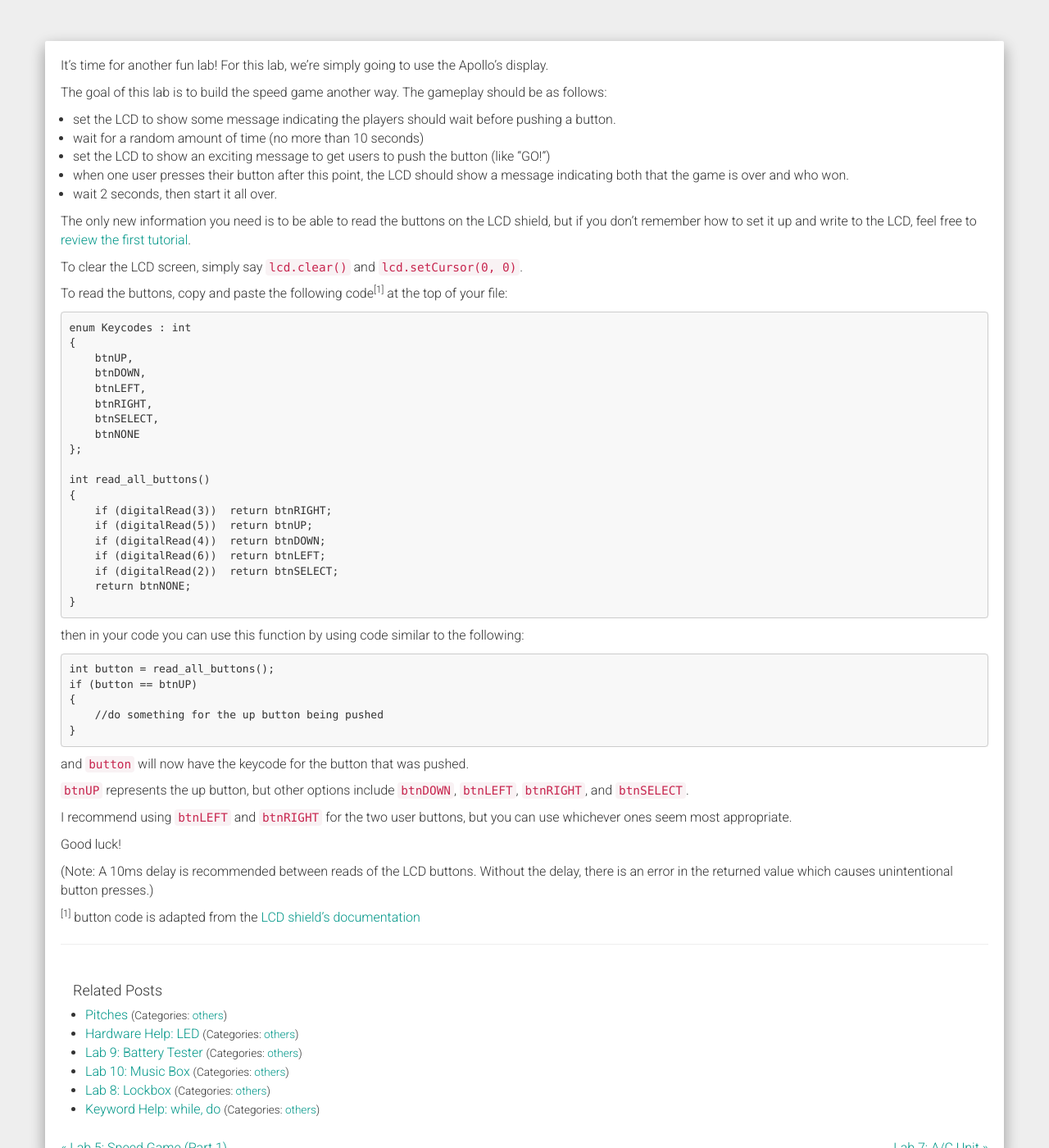
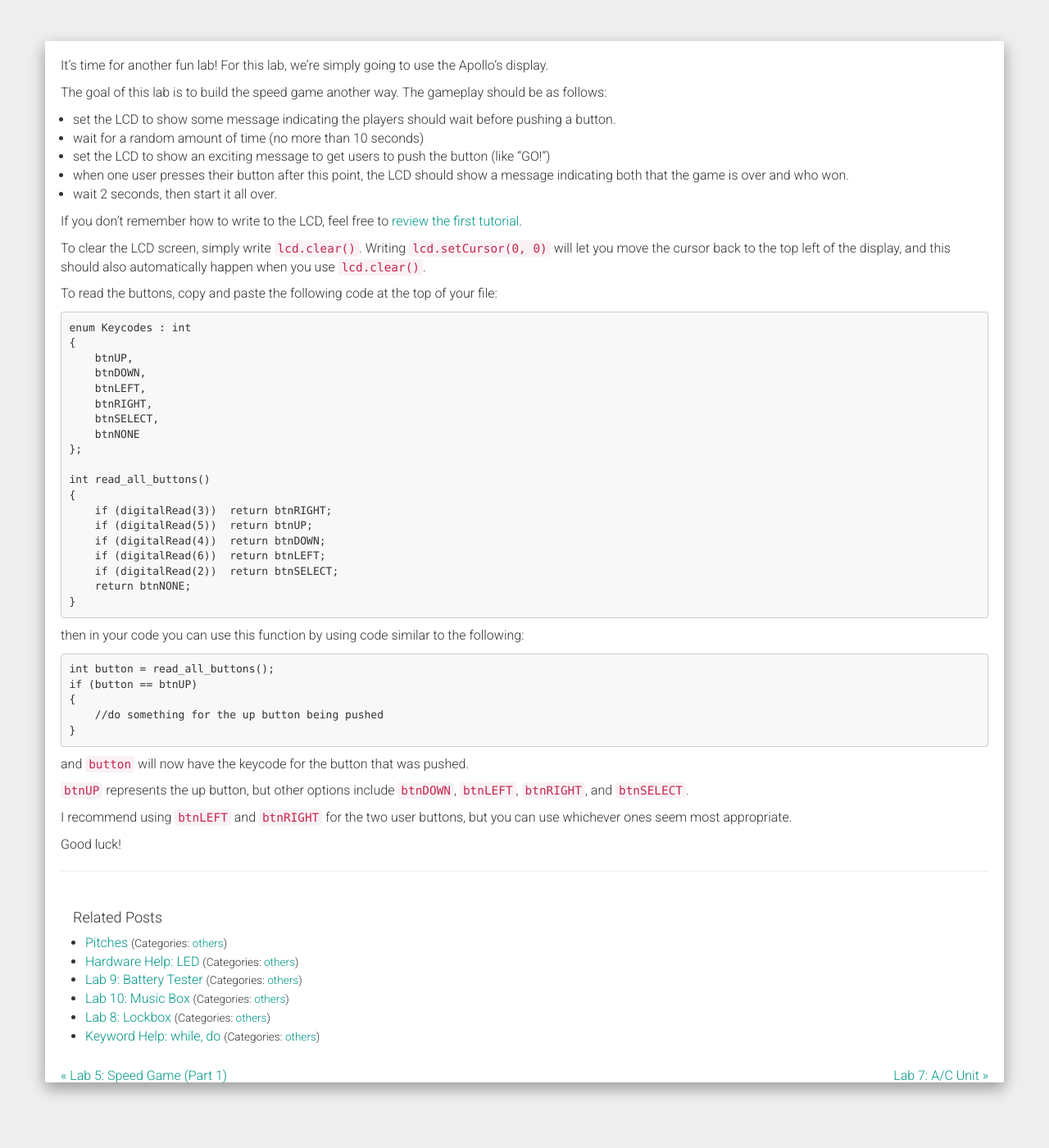
Before and after one commit to AscensionEngineering/ascensionengineering.github.io, a Jekyll site: the page built from _posts/2015-07-01-lab-6-speed-game-2.markdown, in a window 1280 px wide and 1400 px high, scrolled down 247 px. Shown: the whole window at 82% size. Built offline with Jekyll 4.4.1, drawn with Linux system fonts in a browser that asks for light colours; nearby versions of some CDN libraries; comment, search, counter and statistics services are not loaded; after the commit the page ends 1588 px from its top, so only the background shows below that.

Commit message:
Update 2015-07-01-lab-6-speed-game-2.markdown

```diff
--- a/_posts/2015-07-01-lab-6-speed-game-2.markdown
+++ b/_posts/2015-07-01-lab-6-speed-game-2.markdown
@@ -15,11 +15,11 @@ The goal of this lab is to build the speed game another way. The gameplay should
 - when one user presses their button after this point, the LCD should show a message indicating both that the game is over and who won.
 - wait 2 seconds, then start it all over.
 
-The only new information you need is to be able to read the buttons on the LCD shield, but if you don't remember how to set it up and write to the LCD, feel free to [review the first tutorial]({% post_url 2015-05-11-getting-started %}).
+If you don't remember how to write to the LCD, feel free to [review the first tutorial]({% post_url 2015-05-11-getting-started %}).
 
-To clear the LCD screen, simply say `lcd.clear()` and `lcd.setCursor(0, 0)`.
+To clear the LCD screen, simply write `lcd.clear()`. Writing `lcd.setCursor(0, 0)` will let you move the cursor back to the top left of the display, and this should also automatically happen when you use `lcd.clear()`.
 
-To read the buttons, copy and paste the following code<sup>[1]</sup> at the top of your file:
+To read the buttons, copy and paste the following code at the top of your file:
 
     enum Keycodes : int
     {
@@ -56,7 +56,3 @@ and `button` will now have the keycode for the button that was pushed.
 I recommend using `btnLEFT` and `btnRIGHT` for the two user buttons, but you can use whichever ones seem most appropriate.
 
 Good luck!
-
-(Note: A 10ms delay is recommended between reads of the LCD buttons.  Without the delay, there is an error in the returned value which causes unintentional button presses.)
-
-<sup>[1]</sup> button code is adapted from the [LCD shield's documentation](https://www.dfrobot.com/wiki/index.php?title=LCD_KeyPad_Shield_For_Arduino_SKU:_DFR0009#Tutorial)
```
